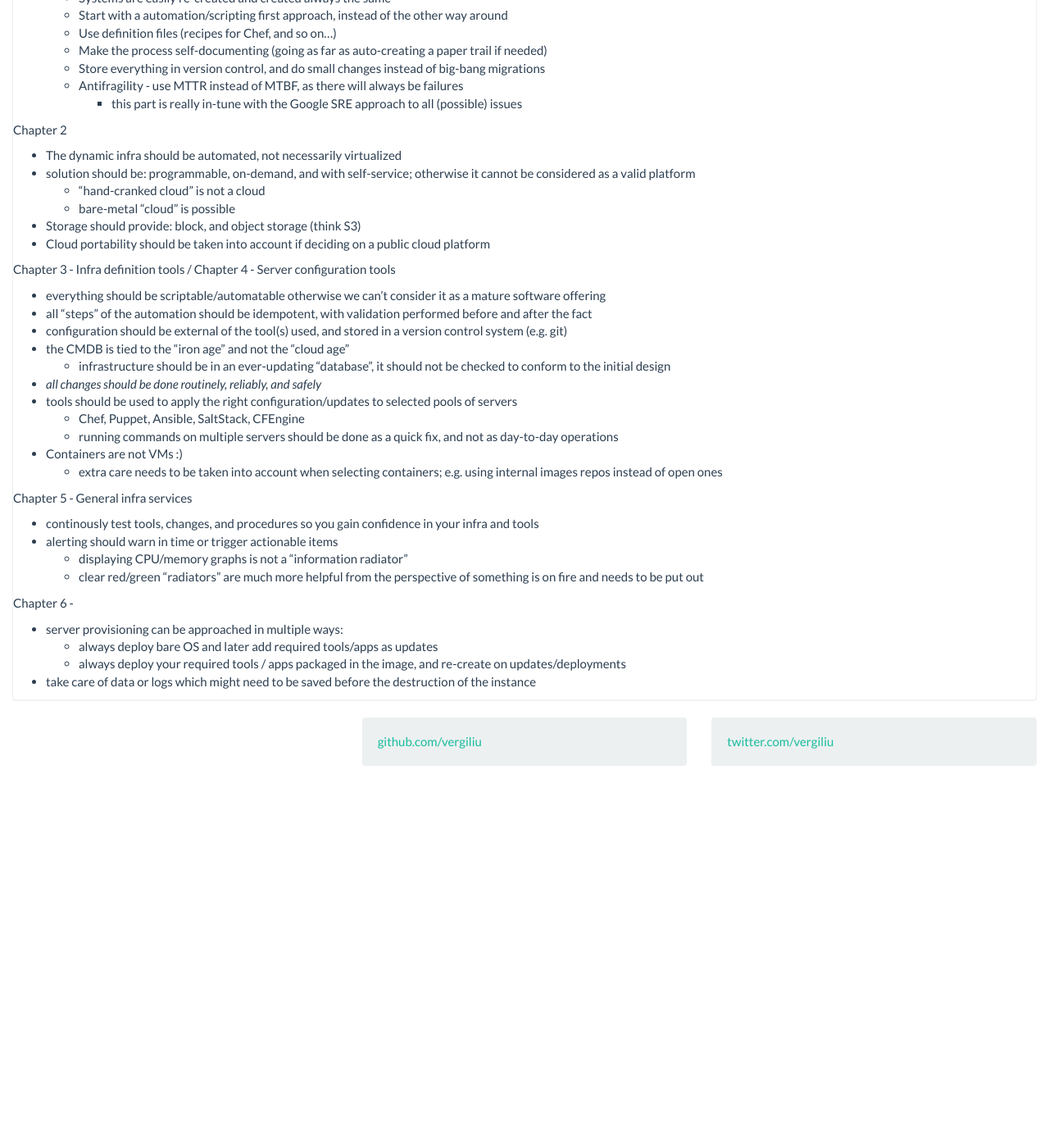
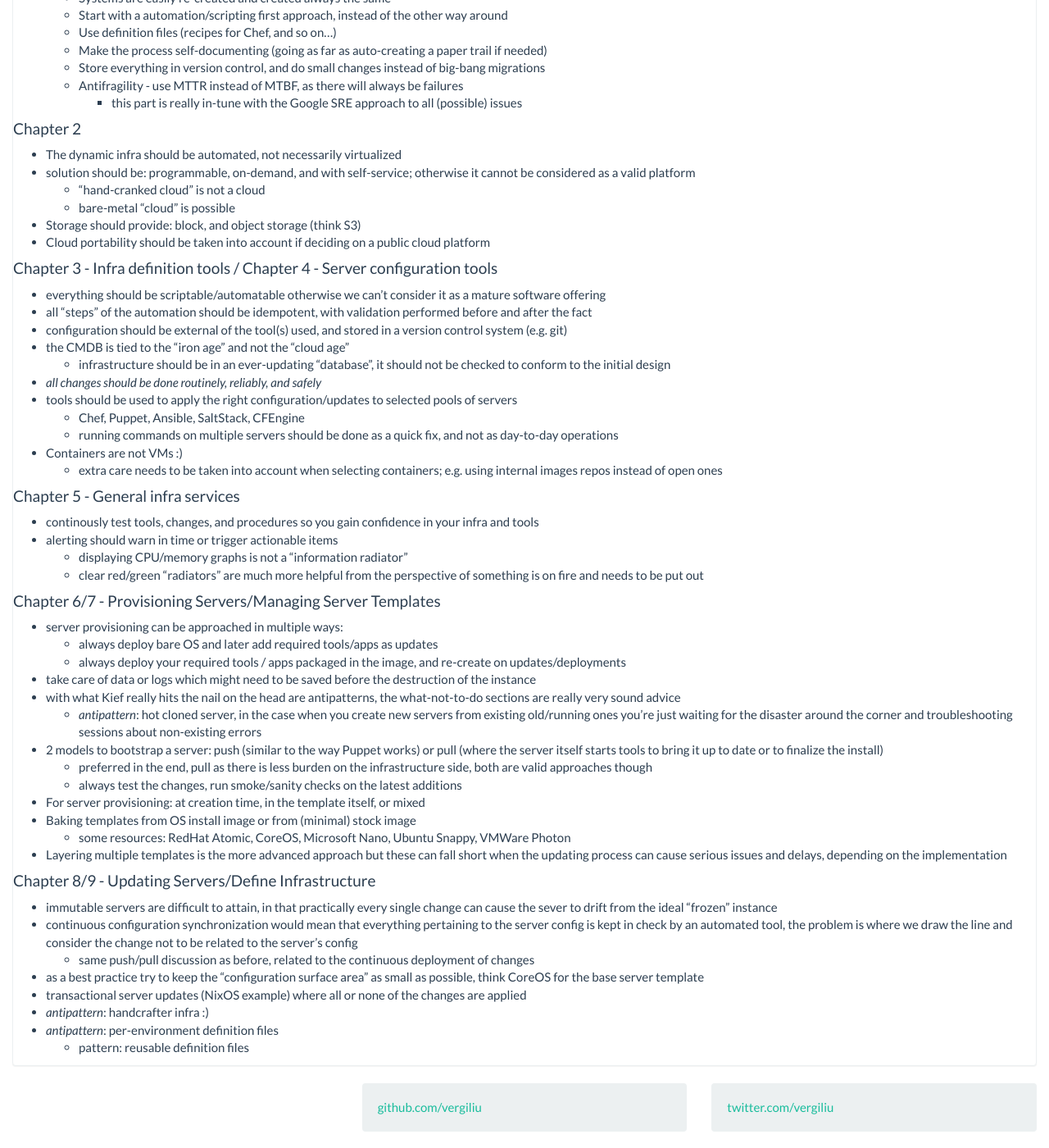
Before and after one commit to vergiliu/vergiliu.github.io, a Jekyll site: the page built from _posts/2016-12-31-iac.md, in a window 1280 px wide and 1400 px high, scrolled down 356 px. Shown: the whole window at 82% size. Built offline with Jekyll 4.4.1, drawn with Linux system fonts in a browser that asks for light colours; before the commit the page ends 1310 px from its top, so only the background shows below that; some of the changed text lies outside the part shown.

Commit message:
infra & sites

```diff
--- a/_posts/2016-12-31-iac.md
+++ b/_posts/2016-12-31-iac.md
@@ -23,7 +22,7 @@ Part 1 / Chapter 1
     - Antifragility - use MTTR instead of MTBF, as there will always be failures
         - this part is really in-tune with the Google SRE approach to all (possible) issues
 
-Chapter 2
+#### Chapter 2
 - The dynamic infra should be automated, not necessarily virtualized
 - solution should be: programmable, on-demand, and with self-service; otherwise it cannot be considered as a valid platform
     - "hand-cranked cloud" is not a cloud
@@ -31,7 +30,7 @@ Chapter 2
 - Storage should provide: block, and object storage (think S3)
 - Cloud portability should be taken into account if deciding on a public cloud platform
 
-Chapter 3 - Infra definition tools / Chapter 4 - Server configuration tools
+#### Chapter 3 - Infra definition tools / Chapter 4 - Server configuration tools
 - everything should be scriptable/automatable otherwise we can't consider it as a mature software offering
 - all "steps" of the automation should be idempotent, with validation performed before and after the fact
 - configuration should be external of the tool(s) used, and stored in a version control system (e.g. git)
@@ -44,14 +43,33 @@ Chapter 3 - Infra definition tools / Chapter 4 - Server configuration tools
 - Containers are not VMs :)
     - extra care needs to be taken into account when selecting containers; e.g. using internal images repos instead of open ones
 
-Chapter 5 - General infra services
+#### Chapter 5 - General infra services
 - continously test tools, changes, and procedures so you gain confidence in your infra and tools
 - alerting should warn in time or trigger actionable items
     - displaying CPU/memory graphs is not a "information radiator"
     - clear red/green "radiators" are much more helpful from the perspective of something is on fire and needs to be put out
 
-Chapter 6 -
+#### Chapter 6/7 - Provisioning Servers/Managing Server Templates
 - server provisioning can be approached in multiple ways:
     - always deploy bare OS and later add required tools/apps as updates
     - always deploy your required tools / apps packaged in the image, and re-create on updates/deployments
 - take care of data or logs which might need to be saved before the destruction of the instance
+- with what Kief really hits the nail on the head are antipatterns, the what-not-to-do sections are really very sound advice
+    - *antipattern*: hot cloned server, in the case when you create new servers from existing old/running ones you're just waiting for the disaster around the corner and troubleshooting sessions about non-existing errors
+- 2 models to bootstrap a server: push (similar to the way Puppet works) or pull (where the server itself starts tools to bring it up to date or to finalize the install)
+    - preferred in the end, pull as there is less burden on the infrastructure side, both are valid approaches though
+    - always test the changes, run smoke/sanity checks on the latest additions
+- For server provisioning: at creation time, in the template itself, or mixed
+- Baking templates from OS install image or from (minimal) stock image
+    - some resources: RedHat Atomic, CoreOS, Microsoft Nano, Ubuntu Snappy, VMWare Photon
+- Layering multiple templates is the more advanced approach but these can fall short when the updating process can cause serious issues and delays, depending on the implementation
+
+#### Chapter 8/9 - Updating Servers/Define Infrastructure
+- immutable servers are difficult to attain, in that practically every single change can cause the sever to drift from the ideal "frozen" instance
+- continuous configuration synchronization would mean that everything pertaining to the server config is kept in check by an automated tool, the problem is where we draw the line and consider the change not to be related to the server's config
+    - same push/pull discussion as before, related to the continuous deployment of changes
+- as a best practice try to keep the "configuration surface area" as small as possible, think CoreOS for the base server template
+- transactional server updates (NixOS example) where all or none of the changes are applied
+- *antipattern*: handcrafter infra :)
+- *antipattern*: per-environment definition files
+    - pattern: reusable definition files
--- a/index.html
+++ b/index.html
@@ -13,10 +13,10 @@ title: rants and reviews
         <span>{{ post.date | date_to_string }}</span>
     </dt>
     <dd>
-        <a href="{{ post.url }}"><div class="elli">{{ post.title }}</div></a>
-        <span style="padding:20px;">
+        <a href="{{ post.url }}">{{ post.title }}</a>
+        <span style="padding:20px;width:250px;">
         {% for tag in post.tags %}
-            <span class="btn-xs btn-info">{{ tag }}</span>
+            <span style="width:250px;" class="btn-xs btn-info">{{ tag }}</span>
         {% endfor %}
         </span>
     </dd>
```
Also changed, not shown: other parts of _posts/2016-12-31-iac.md (+2 -3 lines), _posts/2016-11-11-sites.md (+9 -7 lines).
